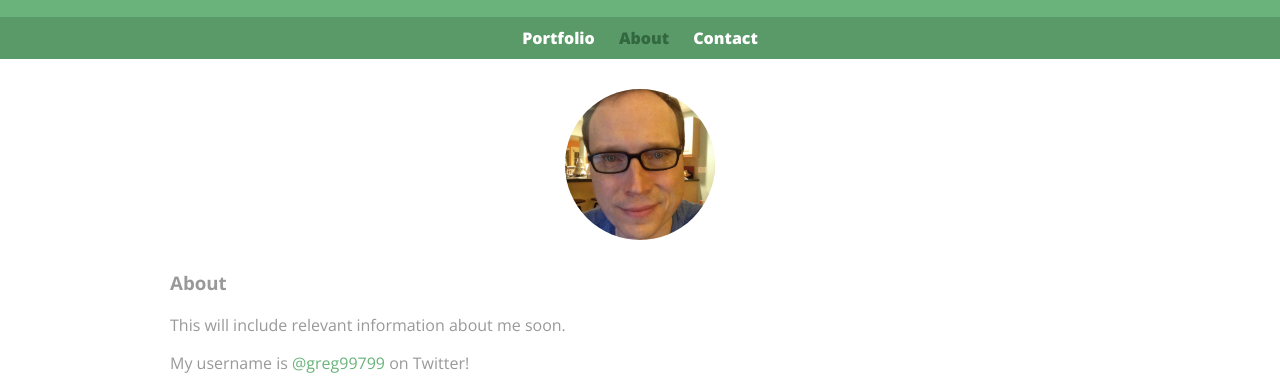
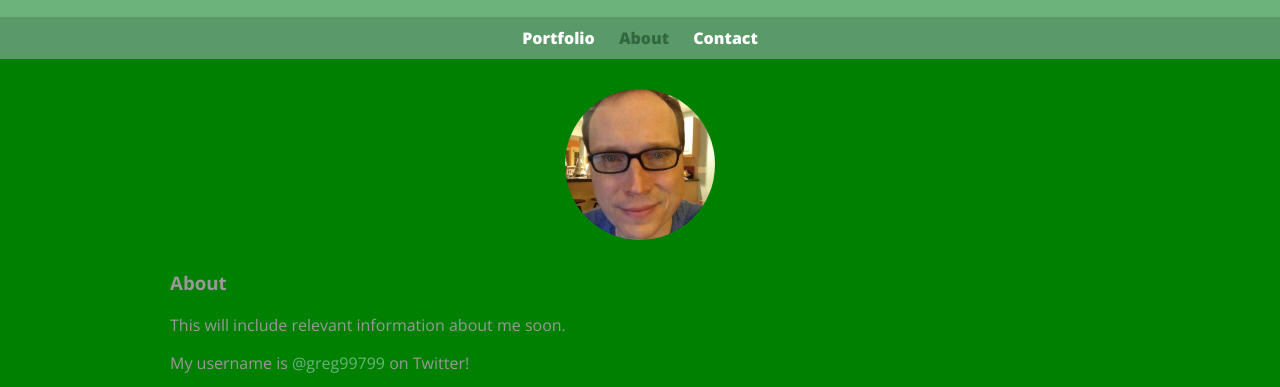
Before and after one commit to greg99799/personal_page, a plain HTML site: page about.html in a window 1280 px wide. Shown: the part 72-459 px from the top of the page. Drawn offline with nearby package versions, Linux system fonts and the light colour scheme.

Commit message:
add responsive.css and simple media queries

```diff
--- a/about.html
+++ b/about.html
@@ -7,6 +7,7 @@
     <link rel="stylesheet" href="css/normalize.css">
     <link href='http://fonts.googleapis.com/css?family=Changa+One|Open+Sans:400italic,700italic,400,700,800' rel='stylesheet' type='text/css'>
     <link rel="stylesheet" href="css/main.css">
+    <link rel="stylesheet" href="css/responsive.css">
   </head>
   <body>
     <header>
--- /dev/null
+++ b/css/responsive.css
@@ -0,0 +1,12 @@
+@media screen and (min-width: 480px) {
+    body {
+        background: navy;
+    }
+}
+
+@media screen and (min-width: 660px) {
+    body {
+        background: green;
+    }
+
+}
```
Also changed, not shown: contact.html (+1 -0 lines), index.html (+1 -0 lines).
